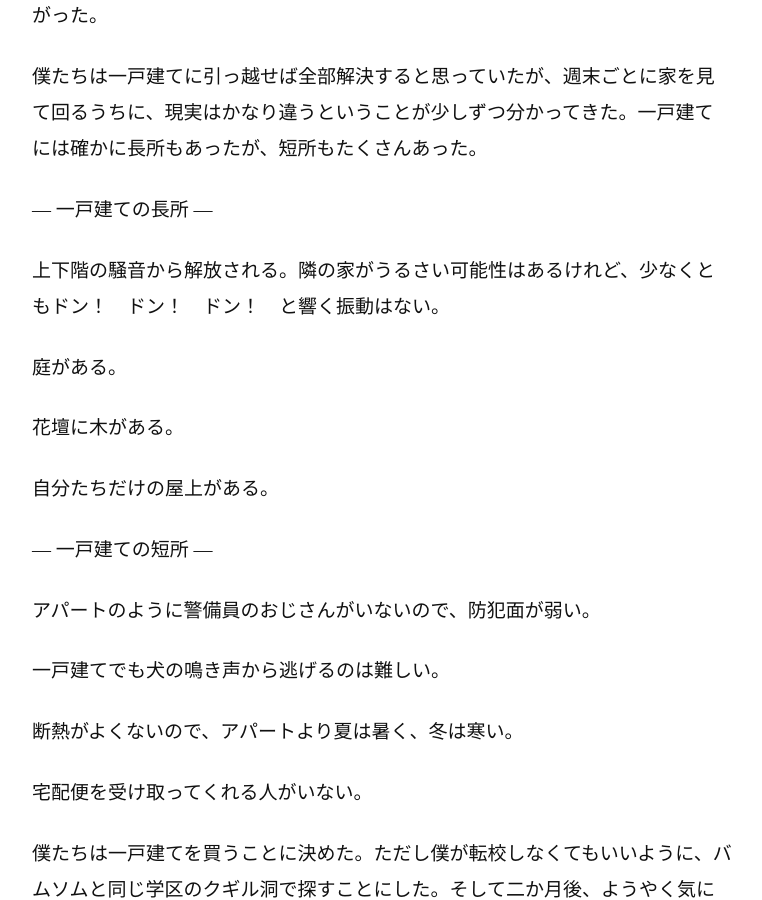
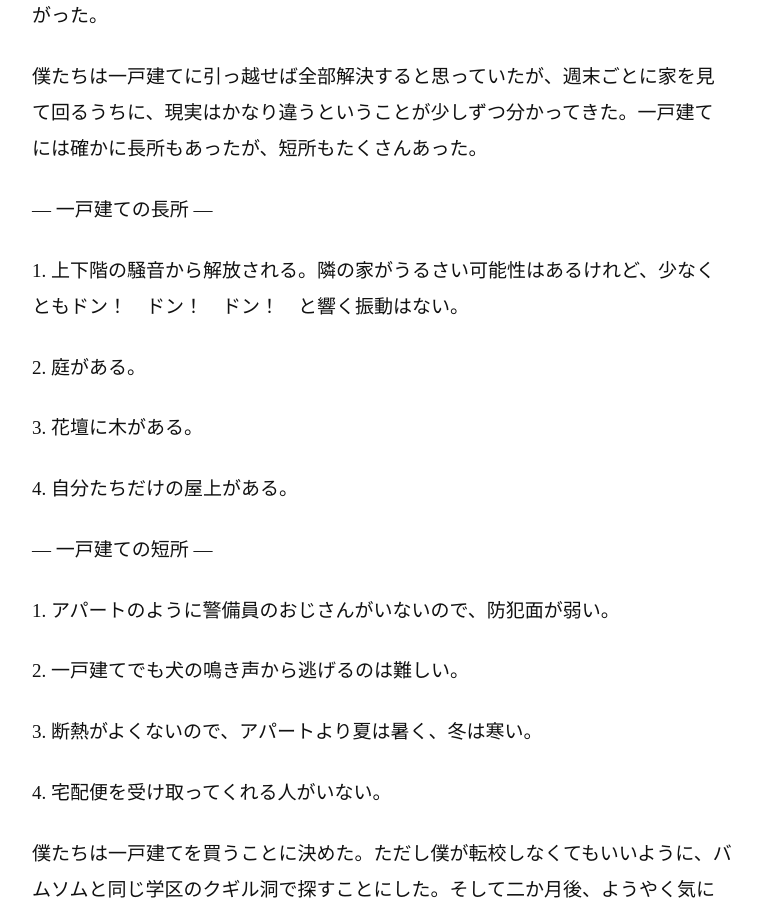
Before and after one commit to Jin-in-Seoul/Jin-in-Seoul, a Jekyll site: the page built from sweater/ja/chapter-01/index.html, in a window 1280 px wide and 900 px high, scrolled down 2622 px. Shown: the whole window, without its empty margins (198-960 px from the left). Built offline with Jekyll 4.4.1, drawn with Linux system fonts in a browser that asks for light colours; some of the changed text lies outside the part shown.

Commit message:
Fix Japanese Sweater March paragraph structure

```diff
--- a/sweater/ja/chapter-01/index.html
+++ b/sweater/ja/chapter-01/index.html
@@ -38,15 +38,15 @@
 <p>父さんは、どこでもいいから今すぐ引っ越そうと母さんにせがんだ。最上階だろうが何だろうがどうでもいい、明日にでも出ていきたいという勢いだった。父さんの顔はかなり切羽詰まっていた。すると母さんが、理性的に考えましょうと言って父さんをなだめた。せっかく最上階を諦めて引っ越したのに、上の階にキングコングでも住んでいたらすべて終わりだ、と母さんは言った。運よくキングコングを避けたとしても、下の階や隣、向かいの棟や裏の棟に子牛ほどの犬が住んでいない保証もない。父さんはしょんぼりして黙り込んだ。母さんが、もう上下階の騒音や犬の鳴き声から逃げられる時代じゃないのよ、と言うと、父さんは泣きそうな顔になった。そのとき母さんが「ビョク、うち、一戸建てに引っ越す？」と僕に聞いた。僕が答えるより先に、父さんは「今すぐ家を見に行こう」と立ち上がった。</p>
 <p>僕たちは一戸建てに引っ越せば全部解決すると思っていたが、週末ごとに家を見て回るうちに、現実はかなり違うということが少しずつ分かってきた。一戸建てには確かに長所もあったが、短所もたくさんあった。</p>
 <p>― 一戸建ての長所 ―</p>
-<p>上下階の騒音から解放される。隣の家がうるさい可能性はあるけれど、少なくともドン！　ドン！　ドン！　と響く振動はない。</p>
-<p>庭がある。</p>
-<p>花壇に木がある。</p>
-<p>自分たちだけの屋上がある。</p>
+<p>1. 上下階の騒音から解放される。隣の家がうるさい可能性はあるけれど、少なくともドン！　ドン！　ドン！　と響く振動はない。</p>
+<p>2. 庭がある。</p>
+<p>3. 花壇に木がある。</p>
+<p>4. 自分たちだけの屋上がある。</p>
 <p>― 一戸建ての短所 ―</p>
-<p>アパートのように警備員のおじさんがいないので、防犯面が弱い。</p>
-<p>一戸建てでも犬の鳴き声から逃げるのは難しい。</p>
-<p>断熱がよくないので、アパートより夏は暑く、冬は寒い。</p>
-<p>宅配便を受け取ってくれる人がいない。</p>
+<p>1. アパートのように警備員のおじさんがいないので、防犯面が弱い。</p>
+<p>2. 一戸建てでも犬の鳴き声から逃げるのは難しい。</p>
+<p>3. 断熱がよくないので、アパートより夏は暑く、冬は寒い。</p>
+<p>4. 宅配便を受け取ってくれる人がいない。</p>
 <p>僕たちは一戸建てを買うことに決めた。ただし僕が転校しなくてもいいように、バムソムと同じ学区のクギル洞で探すことにした。そして二か月後、ようやく気に入った二階建ての青いレンガの家を見つけた。鼻くそほどの小さな花壇には柿の木が一本とイブキが二本植えてあった。手のひらほどの庭の片隅には水道があり、母さんがこの家で一番気に入ったのが、この小さな水場だった。二年前に改修したらしく、とても明るくてきれいな家だった。一階にはリビングと台所、二階には両親の部屋と僕の部屋がある。浴室は一階と二階に一つずつあった。やたら高いだけの、バムソムの古くて狭いアパートに比べれば天国みたいな家だ。一つだけ残念なのは、改修のとき地下室を手つかずのままにしたことだった。いつかここもきれいに掃除すれば、かなり居心地のいい場所になりそうだった。</p>
 <p>一戸建ての契約を終えて帰る途中、父さんが「これからは銀行に家賃を払って暮らすようなものだ」と言った。それじゃあ僕たちも「ハウスプア」なの？　と聞くと、母さんは声を上げて笑い、そこまでじゃないから心配しなくていいと言って僕を抱きしめた。父さんは僕の頭を撫でた。</p>
 <p>窓の外を見ると、今にも雨が落ちてきそうだった。せめて引っ越しが終わるまでは降らないでくれと祈った。約束の時間より20分早く、引っ越し業者のおじさんやおばさんたちがやってきた。部屋の中をぐるりと見たおじさんの一人が、「18坪の家でこんなに荷物が多いのは初めてだ」と長いため息をついた。15年間一度も引っ越していないせいでもあったが、それ以上に問題なのは父さんの千冊を超える本だった。父さんは作業員の中で親分らしい、ひげもじゃのおじさんに「お昼代にでもしてください」と白い封筒を差し出した。するとひげのおじさんは「いや、こんなものまで……」とつぶやいたあと、他のおじさんたちに向かって「ほら、さっさと梱包始めろ！」と叫んだ。</p>
@@ -107,9 +107,9 @@
 <p>8時55分までにジョンス叔母さんの家へ着かなければならなかった。でも5分遅れて9時に着いた。5分遅れただけなのに、延々10分も叱られた。叔母さんは約束の時間をいつも5分刻みで決める。そうすれば相手に緊張感を与えて、時間を守らせられると信じているらしい。僕は叔父さんに二回も助けを求める合図を送ったのに、叔父さんは肩をすくめて寝室へ入ってしまった。</p>
 <p>叔母さんは、一時間かけて解く量の数学問題を僕に渡し、リビングへ出ていった。勉強部屋で一人、うんうん唸りながら問題を解いた。あの忌まわしい食塩水の問題が二問もあった。指で味見すれば濃度なんて分かる気がするのに。僕は食塩水の問題を見るだけで足がすくむ。せめて速さの問題がなかったのが救いといえば救いだった。</p>
 <p>一時間後、虎の叔母さんが入ってきた。二十問のうち五問しか解けなかった。その五問のうち二問は、答えを書き写し間違えていた。つまり結局、正解したのは三問だけだった。僕がしょんぼりしてうつむいていると、ジョンス叔母さんは数学ができるようになる方法をいくつか教えてくれた。</p>
-<p>問題を正確に最後まで読むこと。</p>
-<p>きれいな字で途中式を書くこと。</p>
-<p>難しくても諦めず、最後まで解くこと。</p>
+<p>1. 問題を正確に最後まで読むこと。</p>
+<p>2. きれいな字で途中式を書くこと。</p>
+<p>3. 難しくても諦めず、最後まで解くこと。</p>
 <p>叔母さんは、数学は頭で解くものではなく、お尻で解くものだと言った。そして数学の宿題をどっさり出した。ああ、失われた週末よ！　もう僕に週末はない！</p>
 <p>家に帰ると、家事の分担をめぐって母さんと父さんが喧嘩していた。半分ずつやればいいだけなのに、子どもみたいに争っている。母さんはジョンス叔母さんに電話して愚痴をこぼした。叔父さんはジョンス叔母さんに言われた家事をとてもよくやる。母さんも叔母さんからコツを習った方がいい。</p>
 <p class="entry-date"><strong>3月13日　日曜日</strong></p>
@@ -146,9 +146,9 @@
 <p class="entry-date"><strong>3月20日　日曜日</strong></p>
 <p>朝から父さんが母さんを手伝って家事をしている。母さんはジョンス叔母さんのコーチどおりに、父さんを調教しているところだ。</p>
 <p>― ジョンス叔母さん式・夫の扱い方 ―</p>
-<p>夫に漠然と家事を頼まず、具体的に言う。（例：寝室の布団を表裏二回ずつはたく。掃除機をかけるときは必ずソファの下まで掃除する。ベランダの資源ゴミを捨てる）</p>
-<p>夫が絶対にやろうとしない仕事は、思い切って諦める。（例：生ゴミを捨てる）</p>
-<p>終わったら、よくできたと褒める。（例：イルカ、犬）</p>
+<p>1. 夫に漠然と家事を頼まず、具体的に言う。（例：寝室の布団を表裏二回ずつはたく。掃除機をかけるときは必ずソファの下まで掃除する。ベランダの資源ゴミを捨てる）</p>
+<p>2. 夫が絶対にやろうとしない仕事は、思い切って諦める。（例：生ゴミを捨てる）</p>
+<p>3. 終わったら、よくできたと褒める。（例：イルカ、犬）</p>
 <p>夕方、叔父さんにせがまれてネットカフェへ行った。叔父さんは見た目は山賊なのに、遊び方は小学生だ。僕はゲームで二連敗したら、すっかり元気がなくなった。帰り道、叔父さんに「ジョンス叔母さんと暮らしてて怖くないの？」と聞いた。すると叔父さんはこう答えた。</p>
 <p>「いや。俺がしっかり尻に敷いてるけど。なんで？」</p>
 <p>十尋の水の深さは分かっても、一尋の人の心は分からないとはこのことだ。</p>
```
